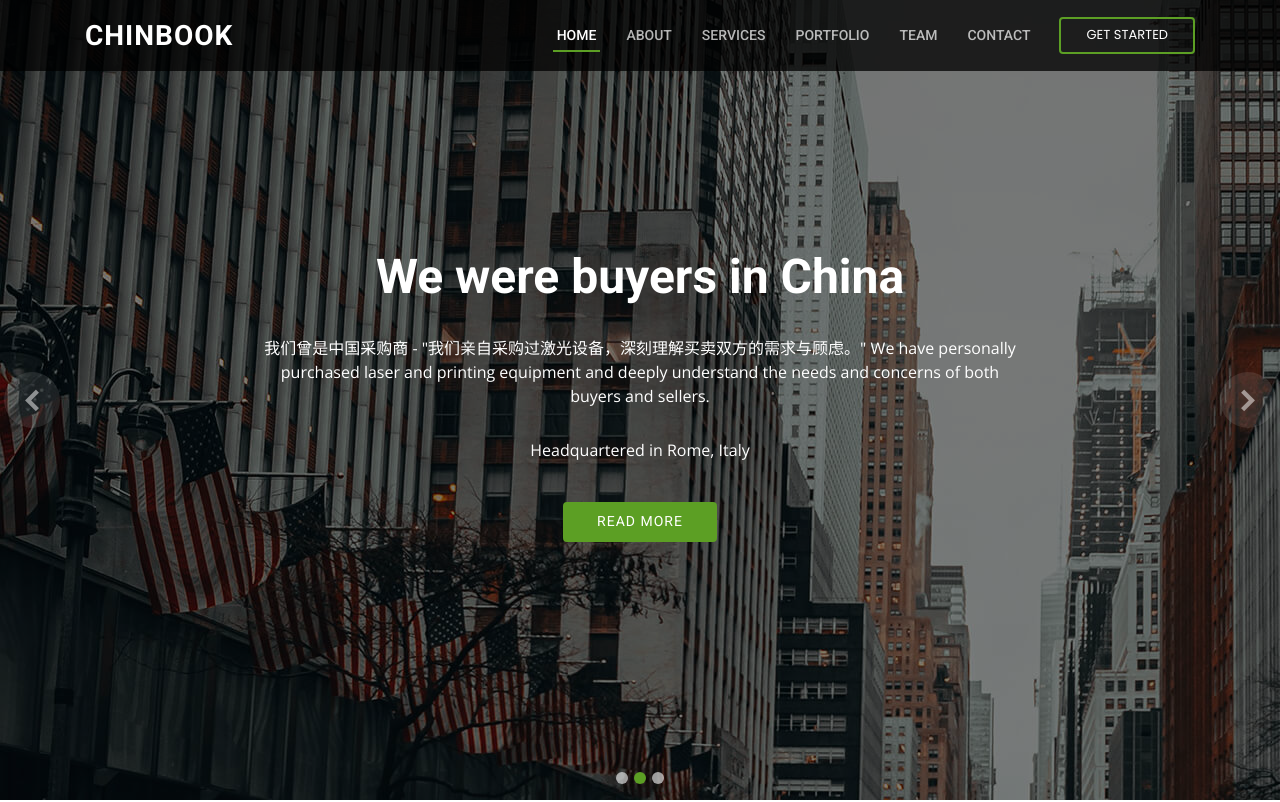
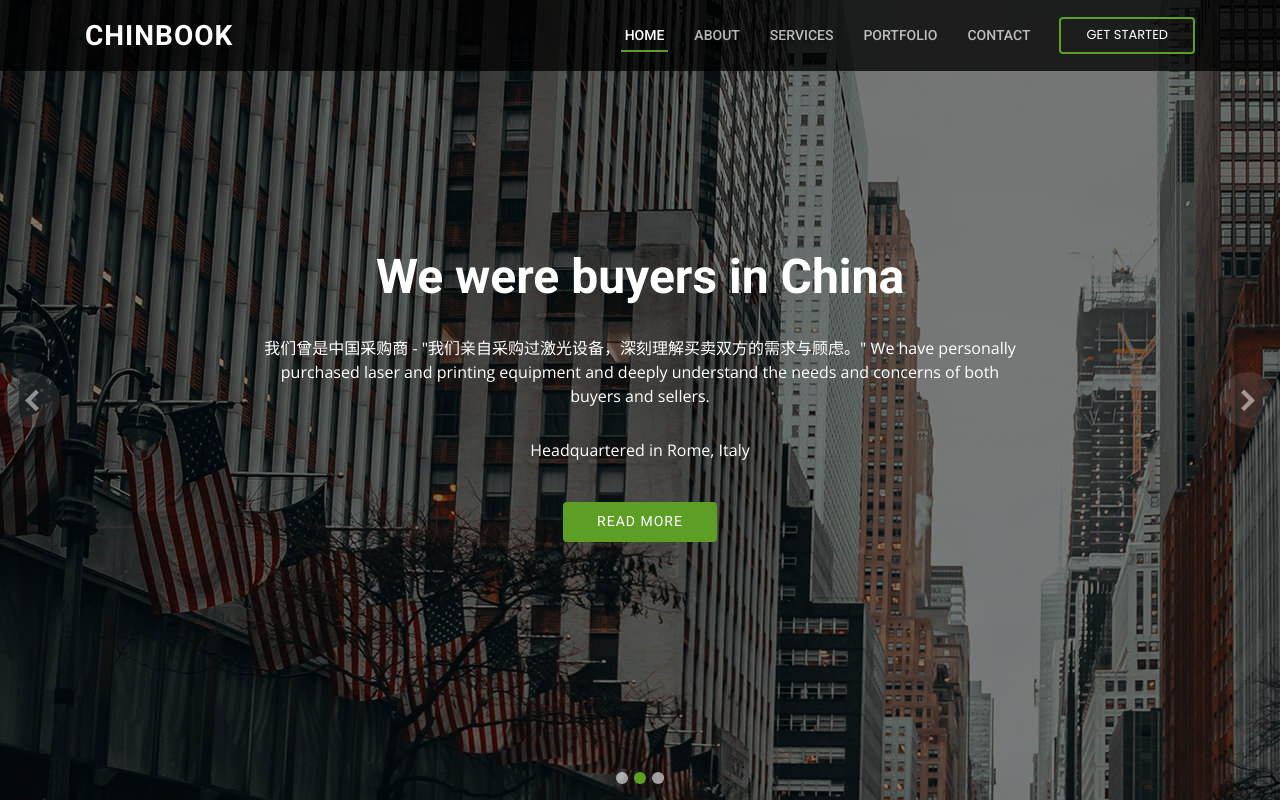
Before and after one commit to sitenger/chinbook, a plain HTML site: page index.html in a window 1280 px wide. Shown: the top 802 px of the page. Drawn offline with nearby package versions, Linux system fonts and the light colour scheme.

Commit message:
delete team from nav

```diff
--- a/index.html
+++ b/index.html
@@ -59,7 +59,7 @@
             <li><a href="#about">About</a></li>
             <li><a href="#services">Services</a></li>
             <li><a href="#portfolio">Portfolio</a></li>
-            <li><a href="#team">Team</a></li>
+            <!-- <li><a href="#team">Team</a></li> -->
             <!-- <li class="drop-down">
               <a href="">Drop Down</a>
               <ul>
```
